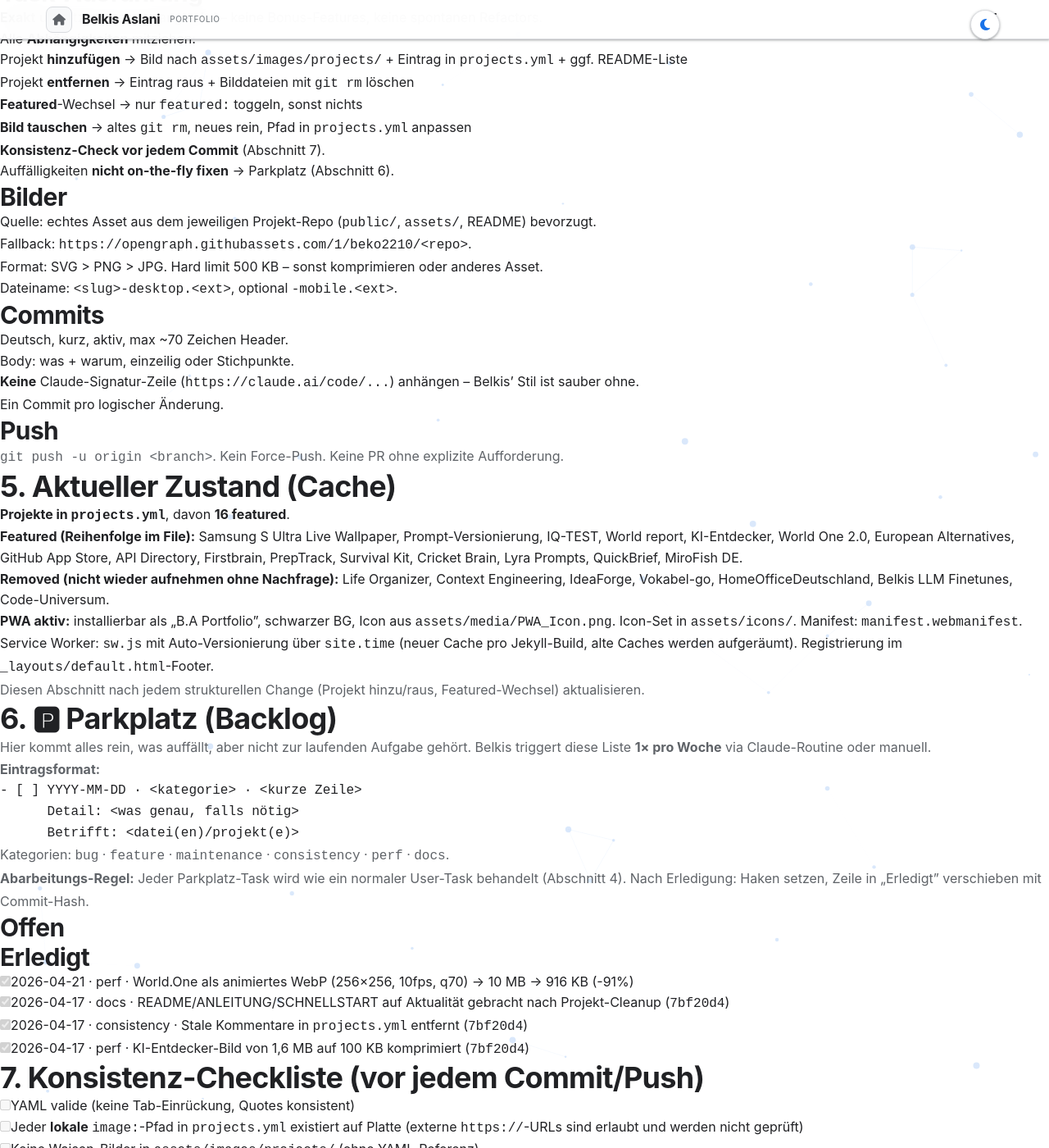
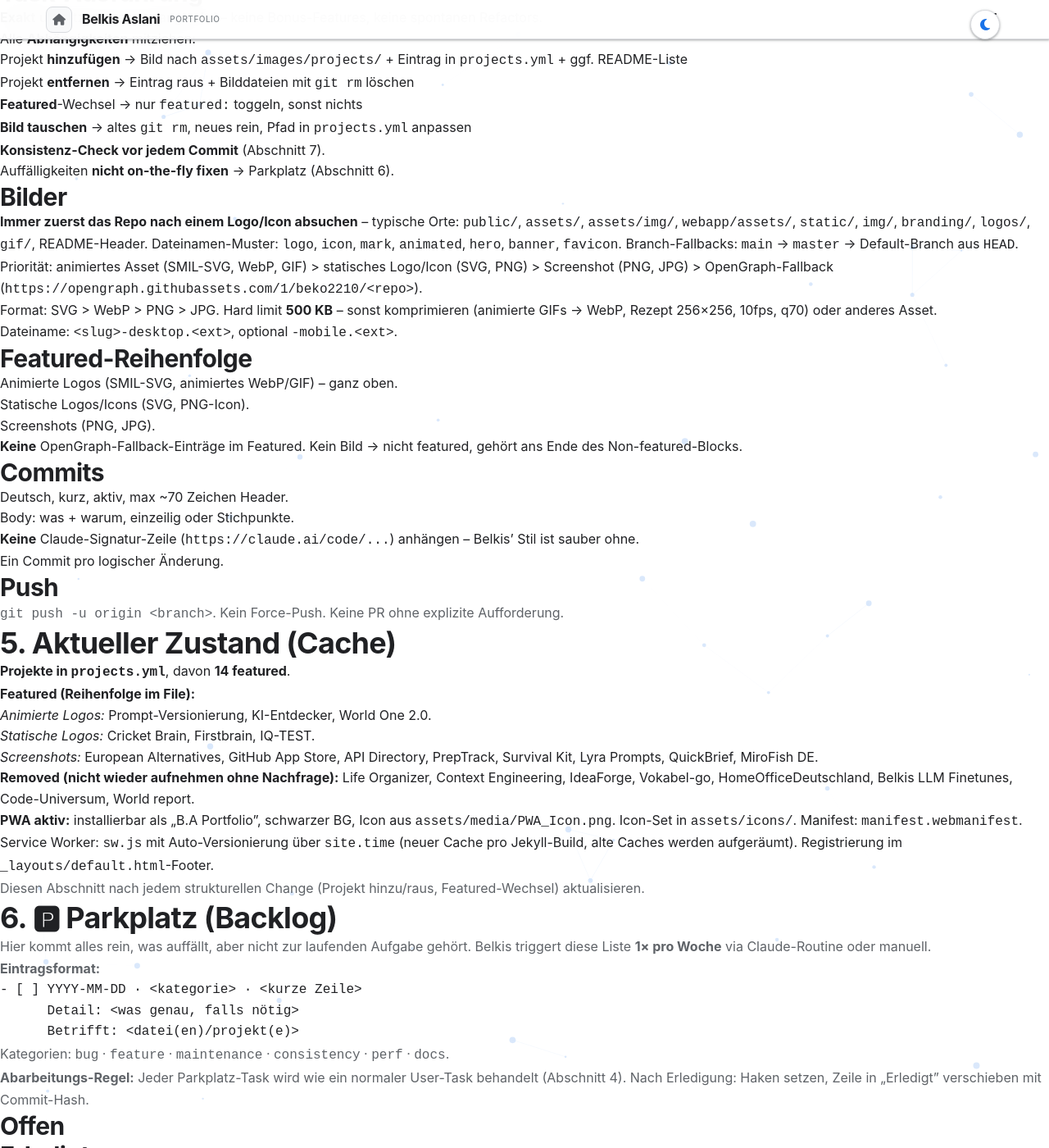
Before and after one commit to BEKO2210/My-table-of-contents-, a Jekyll site: the page built from CLAUDE.md, in a window 1280 px wide and 1400 px high, scrolled down 793 px. Shown: the whole window at 82% size. Built offline with Jekyll 4.4.1, drawn with Linux system fonts in a browser that asks for light colours; our own code applies the rules of GitHub Pages for plain Markdown files; some of the changed text lies outside the part shown.

Commit message:
Featured neu sortiert: animierte Logos oben, OpenGraph-Fallbacks raus
- Prompt-Versionierung: echtes animiertes SMIL-SVG-Logo aus Repo (10 KB)
  statt OpenGraph – jetzt ganz oben bei den animierten Logos
- IQ-TEST: icon-512.svg als Logo aus Repo (3 KB), eingeordnet bei den
  statischen Logos/Icons
- World report: komplett aus YAML entfernt (User-Wunsch: weg)
- Samsung S Ultra Live Wallpaper: aus Featured raus, ans Ende des
  OpenGraph-Non-featured-Blocks verschoben (kein echtes Asset)
- Featured-Reihenfolge: animierte Logos > statische Logos > Screenshots
- CLAUDE.md: Regel 'Immer Repo nach Logo/Icon absuchen' ergänzt,
  Featured-Sortierung dokumentiert, Konsistenz-Check erweitert (14 featured,
  0 OpenGraph im Featured)

````diff
--- a/CLAUDE.md
+++ b/CLAUDE.md
@@ -49,10 +49,16 @@ Niemals direkt auf `main`. Immer auf dem von der Session vorgegebenen `claude/<t
 4. Auffälligkeiten **nicht on-the-fly fixen** → Parkplatz (Abschnitt 6).
 
 ### Bilder
-- Quelle: echtes Asset aus dem jeweiligen Projekt-Repo (`public/`, `assets/`, README) bevorzugt.
-- Fallback: `https://opengraph.githubassets.com/1/beko2210/<repo>`.
-- Format: SVG > PNG > JPG. Hard limit 500 KB – sonst komprimieren oder anderes Asset.
+- **Immer zuerst das Repo nach einem Logo/Icon absuchen** – typische Orte: `public/`, `assets/`, `assets/img/`, `webapp/assets/`, `static/`, `img/`, `branding/`, `logos/`, `gif/`, README-Header. Dateinamen-Muster: `logo`, `icon`, `mark`, `animated`, `hero`, `banner`, `favicon`. Branch-Fallbacks: `main` → `master` → Default-Branch aus `HEAD`.
+- Priorität: animiertes Asset (SMIL-SVG, WebP, GIF) > statisches Logo/Icon (SVG, PNG) > Screenshot (PNG, JPG) > OpenGraph-Fallback (`https://opengraph.githubassets.com/1/beko2210/<repo>`).
+- Format: SVG > WebP > PNG > JPG. Hard limit **500 KB** – sonst komprimieren (animierte GIFs → WebP, Rezept 256×256, 10fps, q70) oder anderes Asset.
 - Dateiname: `<slug>-desktop.<ext>`, optional `-mobile.<ext>`.
+
+### Featured-Reihenfolge
+1. Animierte Logos (SMIL-SVG, animiertes WebP/GIF) – ganz oben.
+2. Statische Logos/Icons (SVG, PNG-Icon).
+3. Screenshots (PNG, JPG).
+4. **Keine** OpenGraph-Fallback-Einträge im Featured. Kein Bild → nicht featured, gehört ans Ende des Non-featured-Blocks.
 
 ### Commits
 - Deutsch, kurz, aktiv, max ~70 Zeichen Header.
@@ -64,9 +70,12 @@ Niemals direkt auf `main`. Immer auf dem von der Session vorgegebenen `claude/<t
 `git push -u origin <branch>`. Kein Force-Push. Keine PR ohne explizite Aufforderung.
 
 ## 5. Aktueller Zustand (Cache)
-- **Projekte in `projects.yml`**, davon **16 featured**.
-- **Featured (Reihenfolge im File):** Samsung S Ultra Live Wallpaper, Prompt-Versionierung, IQ-TEST, World report, KI-Entdecker, World One 2.0, European Alternatives, GitHub App Store, API Directory, Firstbrain, PrepTrack, Survival Kit, Cricket Brain, Lyra Prompts, QuickBrief, MiroFish DE.
-- **Removed (nicht wieder aufnehmen ohne Nachfrage):** Life Organizer, Context Engineering, IdeaForge, Vokabel-go, HomeOfficeDeutschland, Belkis LLM Finetunes, Code-Universum.
+- **Projekte in `projects.yml`**, davon **14 featured**.
+- **Featured (Reihenfolge im File):**
+  - *Animierte Logos:* Prompt-Versionierung, KI-Entdecker, World One 2.0.
+  - *Statische Logos:* Cricket Brain, Firstbrain, IQ-TEST.
+  - *Screenshots:* European Alternatives, GitHub App Store, API Directory, PrepTrack, Survival Kit, Lyra Prompts, QuickBrief, MiroFish DE.
+- **Removed (nicht wieder aufnehmen ohne Nachfrage):** Life Organizer, Context Engineering, IdeaForge, Vokabel-go, HomeOfficeDeutschland, Belkis LLM Finetunes, Code-Universum, World report.
 - **PWA aktiv:** installierbar als „B.A Portfolio", schwarzer BG, Icon aus `assets/media/PWA_Icon.png`. Icon-Set in `assets/icons/`. Manifest: `manifest.webmanifest`. Service Worker: `sw.js` mit Auto-Versionierung über `site.time` (neuer Cache pro Jekyll-Build, alte Caches werden aufgeräumt). Registrierung im `_layouts/default.html`-Footer.
 
 > Diesen Abschnitt nach jedem strukturellen Change (Projekt hinzu/raus, Featured-Wechsel) aktualisieren.
@@ -100,7 +109,9 @@ Kategorien: `bug` · `feature` · `maintenance` · `consistency` · `perf` · `d
 - [ ] YAML valide (keine Tab-Einrückung, Quotes konsistent)
 - [ ] Jeder **lokale** `image:`-Pfad in `projects.yml` existiert auf Platte (externe `https://`-URLs sind erlaubt und werden nicht geprüft)
 - [ ] Keine Waisen-Bilder in `assets/images/projects/` (ohne YAML-Referenz)
-- [ ] Genau **16** Einträge mit `featured: true`
+- [ ] Genau **14** Einträge mit `featured: true`
+- [ ] Featured-Sortierung: animierte Logos oben, dann statische Logos/Icons, dann Screenshots
+- [ ] Keine OpenGraph-Fallback-Einträge (`opengraph.githubassets.com`) im Featured-Block
 - [ ] README/ANLEITUNG/SCHNELLSTART noch stimmig
 - [ ] Commit auf richtigem Branch, Message deutsch + aussagekräftig
 
@@ -109,7 +120,9 @@ Quick-Check aus dem Repo-Root:
 # orphan-check
 comm -23 <(ls assets/images/projects | sort) <(grep -oE '[a-z0-9.-]+\.(jpg|png|svg|gif|webp)' _data/projects.yml | sort -u)
 # featured count (nur echte YAML-Einträge, nicht Schema-Kommentar)
-grep -c '^  featured: true' _data/projects.yml   # Erwartung: 16
+grep -c '^  featured: true' _data/projects.yml   # Erwartung: 14
+# Opengraph-Fallbacks im Featured-Block (Erwartung: 0)
+awk '/^# FEATURED/,/^# NON-FEATURED/' _data/projects.yml | grep -c opengraph.githubassets
 ```
 
 ## 8. Commits & Historie
````
Also changed, not shown: _data/projects.yml (+53 -56 lines), assets/images/projects/iq-test-desktop.svg (added), assets/images/projects/prompt-versionierung-desktop.svg (added).
